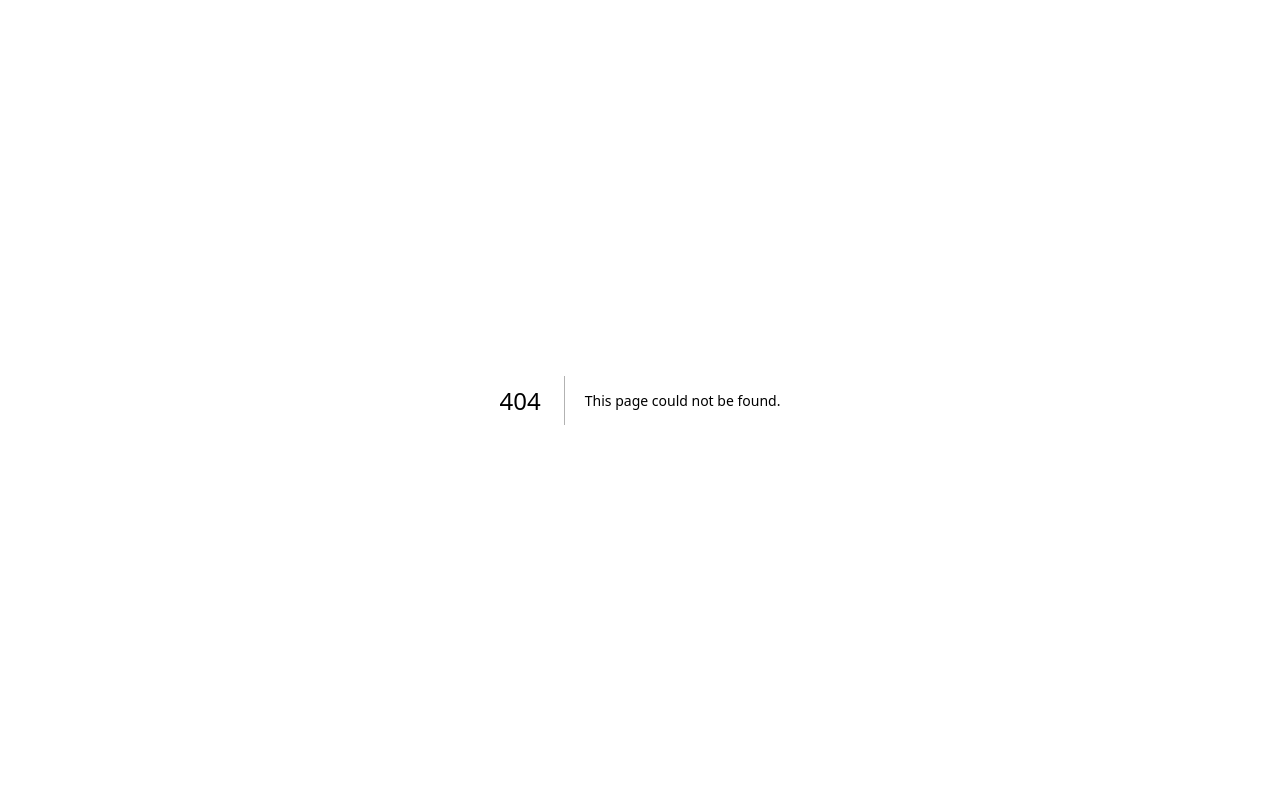
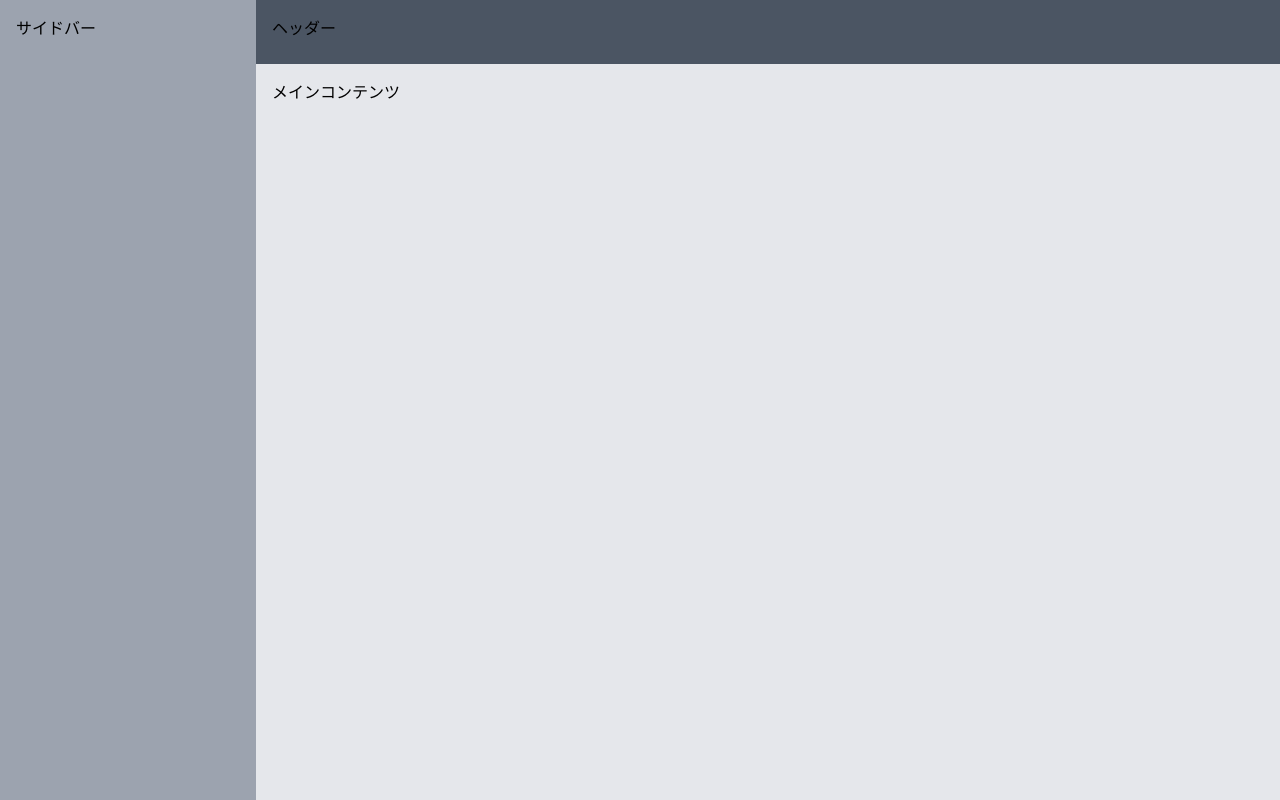
Before and after one commit to tukky-14/life-hub-links, a Next.js app: page /home in a window 1280 px wide. Before the commit this address had no page. Built offline with nearby package versions, Linux system fonts and the light colour scheme.

Commit message:
ホーム画面のディレクトリを変更

```diff
--- /dev/null
+++ b/src/app/home/page.tsx
@@ -0,0 +1,11 @@
+export default function Home() {
+    return (
+        <div className="flex h-screen">
+            <div className="bg-sidebar w-64 p-4">サイドバー</div>
+            <div className="flex-1 flex flex-col">
+                <div className="bg-header h-16 p-4">ヘッダー</div>
+                <div className="bg-main flex-1 p-4">メインコンテンツ</div>
+            </div>
+        </div>
+    );
+}
```
